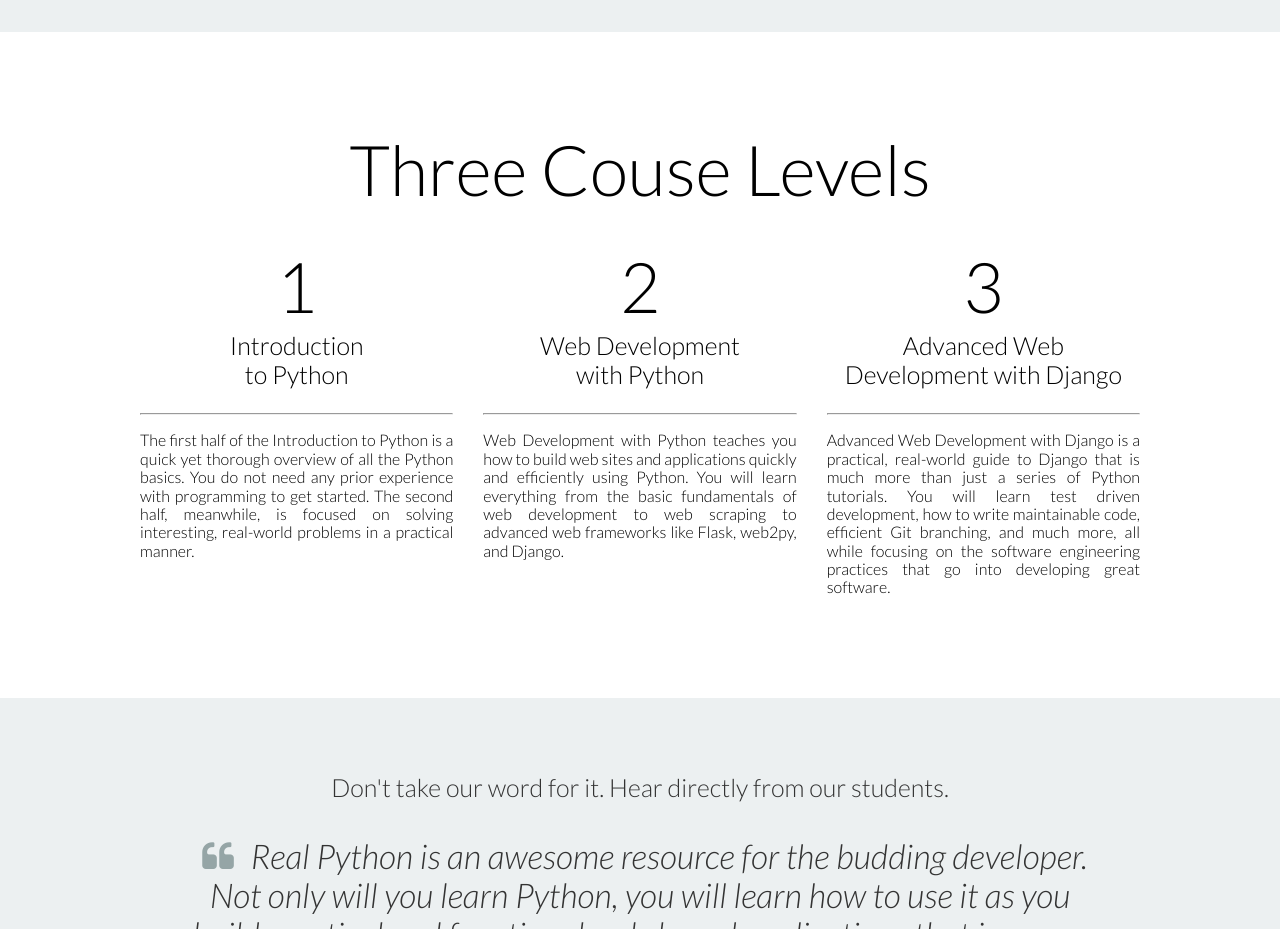
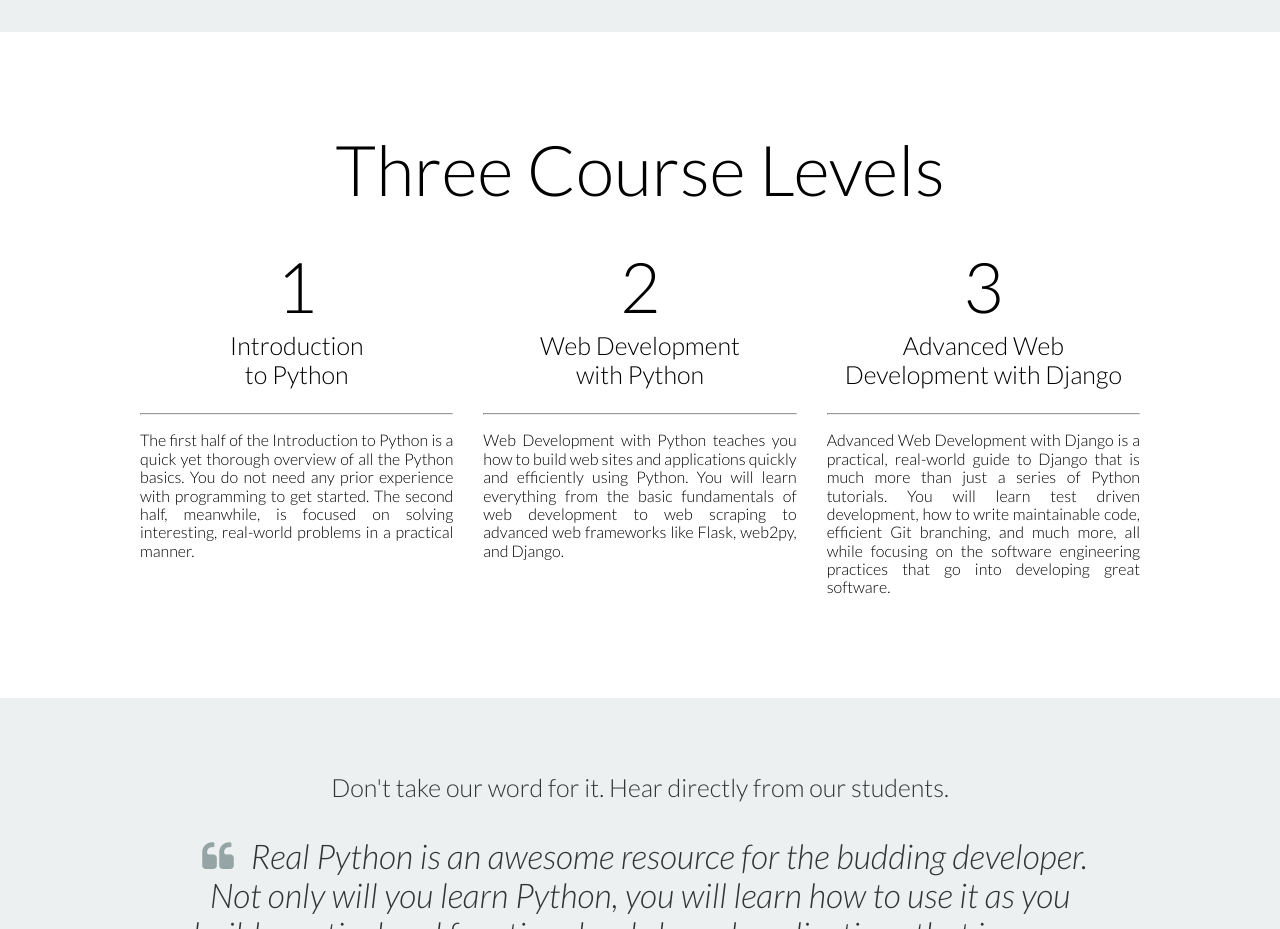
Before and after one commit to ZoeAde/realpython_redesign, a plain HTML site: page index.html in a window 1280 px wide. Shown: the part 780-1709 px from the top of the page. Drawn offline with nearby package versions, Linux system fonts and the light colour scheme.

Commit message:
fixing courses typo

```diff
--- a/index.html
+++ b/index.html
@@ -52,7 +52,7 @@
         <section class="section section-benefits">
             <div class="container">
                 <div class="cols-3">
-                    <h1 class="course-header">Three Couse Levels</h1>
+                    <h1 class="course-header">Three Course Levels</h1>
                     <div>
                         <h1 class="course-number">1</h1>
                         <h3 class="course-title"> Introduction<br>to Python</h3>
```
